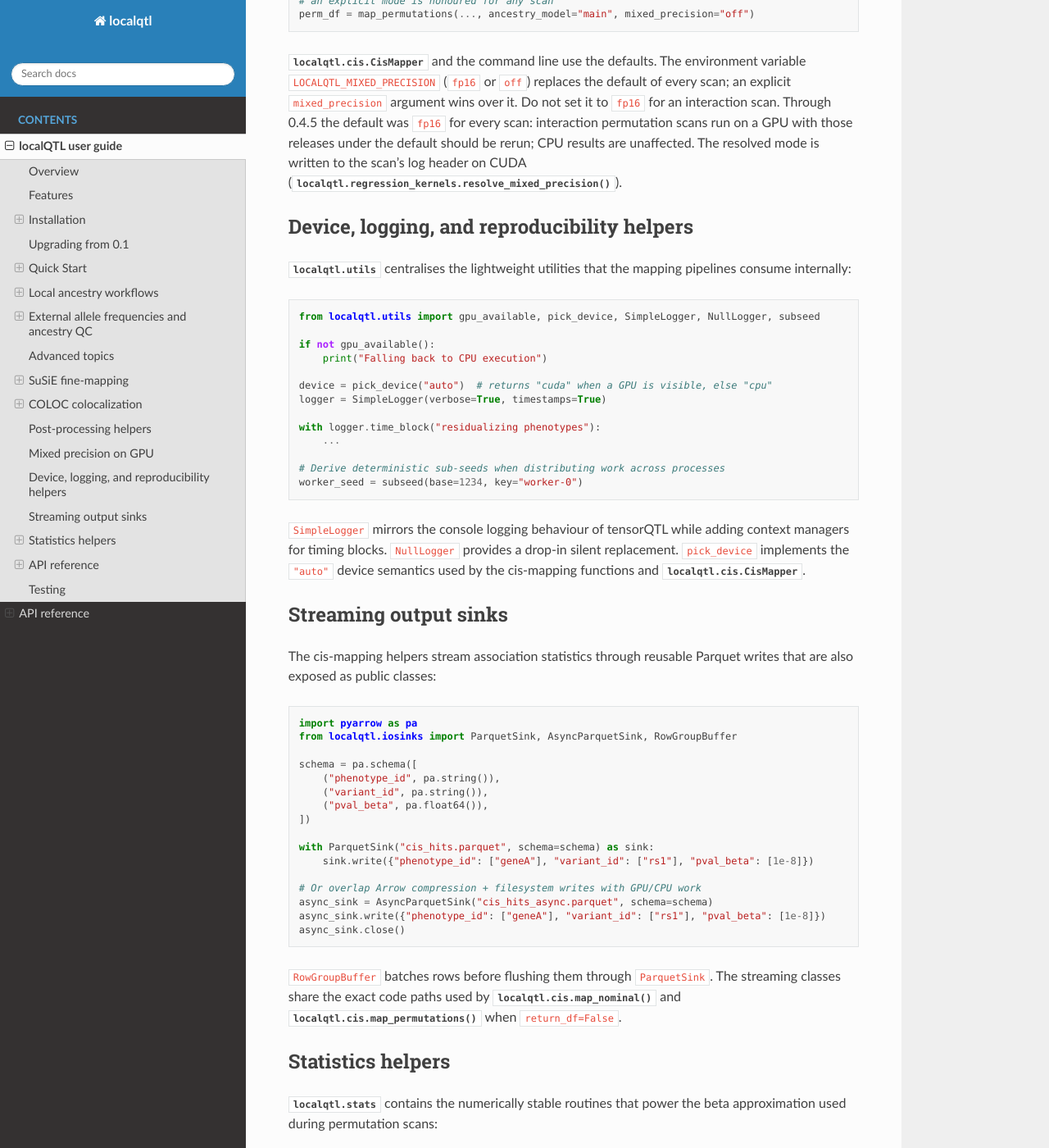
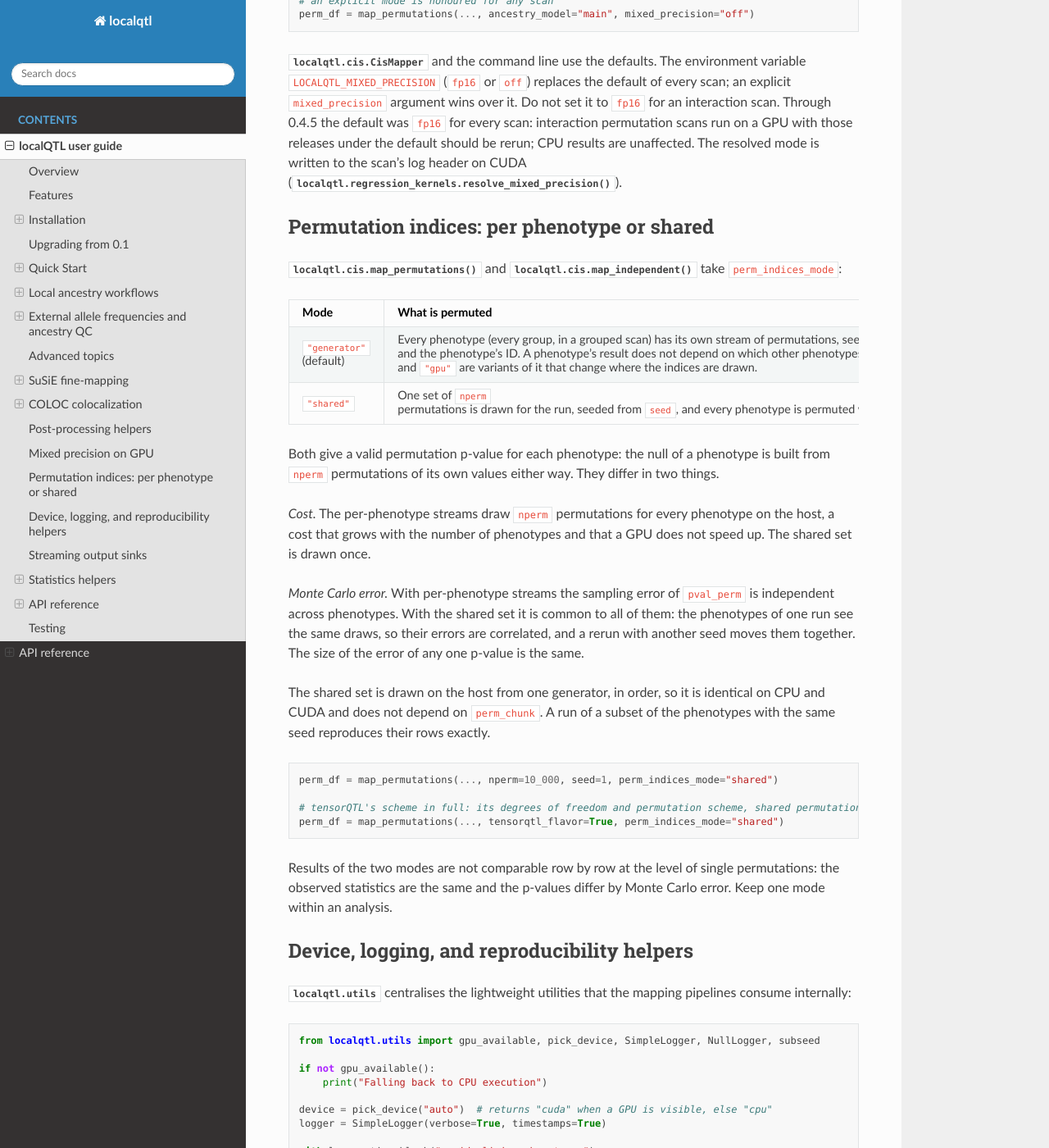
Before and after one commit to heart-gen/localQTL, a Sphinx documentation site: the page built from docs/localqtl.rst, in a window 1280 px wide and 1400 px high, scrolled down 16084 px. Shown: the whole window at 82% size. Built offline with Sphinx 7.4.7 and the Read the Docs theme 3.1.0, drawn with Linux system fonts in a browser that asks for light colours.

Commit message:
CHANGELOG, docs: the permutation kernel, the single-pass interaction scan, collinear tested columns, perm_indices_mode="shared" (user guide section "Permutation indices: per phenotype or shared")

```diff
--- a/docs/localqtl.rst
+++ b/docs/localqtl.rst
@@ -913,6 +913,56 @@ permutation scans run on a GPU with those releases under the default should be r
 results are unaffected.  The resolved mode is written to the scan's log header on CUDA
 (:func:`localqtl.regression_kernels.resolve_mixed_precision`).
 
+.. _permutation-indices:
+
+Permutation indices: per phenotype or shared
+--------------------------------------------
+
+:func:`localqtl.cis.map_permutations` and :func:`localqtl.cis.map_independent` take
+``perm_indices_mode``:
+
+.. list-table::
+   :header-rows: 1
+   :widths: 22 78
+
+   * - Mode
+     - What is permuted
+   * - ``"generator"`` (default)
+     - Every phenotype (every group, in a grouped scan) has its own stream of permutations,
+       seeded from ``seed`` and the phenotype's ID.  A phenotype's result does not depend on
+       which other phenotypes are in the run.  ``"cpu_pinned"`` and ``"gpu"`` are variants of
+       it that change where the indices are drawn.
+   * - ``"shared"``
+     - One set of ``nperm`` permutations is drawn for the run, seeded from ``seed``, and every
+       phenotype is permuted with it.  This is tensorQTL's design.
+
+Both give a valid permutation p-value for each phenotype: the null of a phenotype is built
+from ``nperm`` permutations of its own values either way.  They differ in two things.
+
+*Cost.*  The per-phenotype streams draw ``nperm`` permutations for every phenotype on the
+host, a cost that grows with the number of phenotypes and that a GPU does not speed up.  The
+shared set is drawn once.
+
+*Monte Carlo error.*  With per-phenotype streams the sampling error of ``pval_perm`` is
+independent across phenotypes.  With the shared set it is common to all of them: the
+phenotypes of one run see the same draws, so their errors are correlated, and a rerun with
+another seed moves them together.  The size of the error of any one p-value is the same.
+
+The shared set is drawn on the host from one generator, in order, so it is identical on CPU
+and CUDA and does not depend on ``perm_chunk``.  A run of a subset of the phenotypes with the
+same seed reproduces their rows exactly.
+
+.. code-block:: python
+
+   perm_df = map_permutations(..., nperm=10_000, seed=1, perm_indices_mode="shared")
+
+   # tensorQTL's scheme in full: its degrees of freedom and permutation scheme, shared permutations
+   perm_df = map_permutations(..., tensorqtl_flavor=True, perm_indices_mode="shared")
+
+Results of the two modes are not comparable row by row at the level of single permutations:
+the observed statistics are the same and the p-values differ by Monte Carlo error.  Keep one
+mode within an analysis.
+
 Device, logging, and reproducibility helpers
 --------------------------------------------
 
```
Also changed, not shown: CHANGELOG.md (+37 -0 lines), 2 other files.
